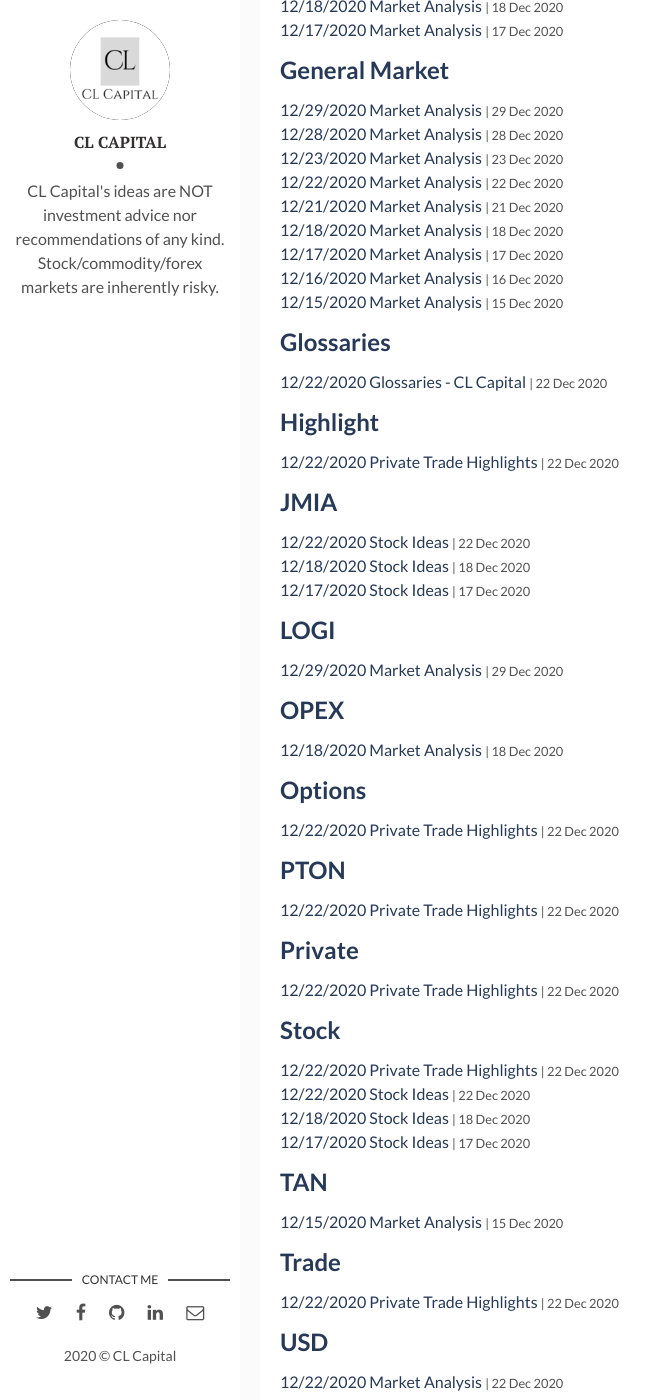
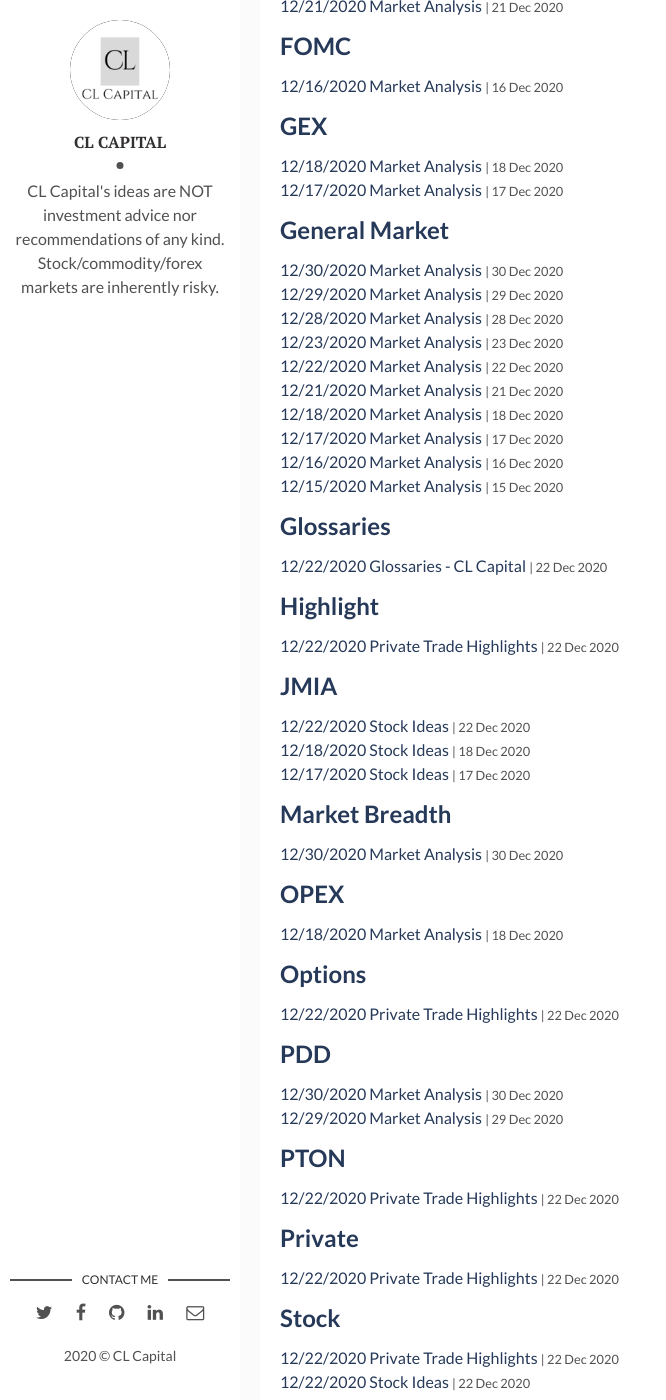
Before and after one commit to CLCapital/clcapical.github.io, a Jekyll site: the page built from tags.html, in a window 1280 px wide and 1400 px high, scrolled down 1115 px. Shown: the whole window, without its empty margins (0-666 px from the left). Built offline with Jekyll 4.4.1, drawn with Linux system fonts in a browser that asks for light colours; some of the changed lines change nothing that is shown; some of the changed text lies outside the part shown.

Commit message:
20201230

```diff
--- a/_posts/2020-12-29-market-update-20201229.markdown
+++ b/_posts/2020-12-29-market-update-20201229.markdown
@@ -5,7 +5,7 @@
 description: Market Analysis
 #img: # Add image post (optional)
 fig-caption: # Add figcaption (optional)
-tags: [General Market, LOGI]
+tags: [General Market, PDD]
 ---
 # General Market commentary
 [![SPX]({{site.baseurl}}/assets/img/2020-12-29/SPX-d.jpg)]({{site.baseurl}}/assets/img/2020-12-29/SPX-d.jpg)
--- /dev/null
+++ b/_posts/2020-12-30-market-update-20201230.markdown
@@ -0,0 +1,50 @@
+---
+layout: post
+title: 12/30/2020 Market Analysis
+date: 2020-12-30 12:56:00 -0800
+description: Market Analysis
+#img: # Add image post (optional)
+fig-caption: # Add figcaption (optional)
+tags: [General Market, Market Breadth, BPSPX, PDD, BIDU]
+---
+# General Market commentary
+[![SPX]({{site.baseurl}}/assets/img/2020-12-30/SPX-d.jpg)]({{site.baseurl}}/assets/img/2020-12-30/SPX-d.jpg)
+S&P 500 went inside today. The volume is light as year end approaching. The internal of the market is getting a little bit thinner as you can see below. If you are unfamiliar with $BPSPX indicator, please read [this document: StockCharts Bullish Percent Index
+](https://school.stockcharts.com/doku.php?id=index_symbols:bpi_symbols).
+[![SPX]({{site.baseurl}}/assets/img/2020-12-30/SPX-BPSPX-d.jpg)]({{site.baseurl}}/assets/img/2020-12-30/SPX-BPSPX-d.jpg)
+
+As you can see in the $SPX vs $BPSPX chart, the divergence is getting wider. This is another reason why we see the midterm risk is high.
+
+# Quantative market model signal
+
+1. Midterm trend: moderately bullish
+
+2. Midterm risk: high
+
+# Featured charts
+
+## PDD
+[![PDD]({{site.baseurl}}/assets/img/2020-12-30/PDD-market-summary.jpg)]({{site.baseurl}}/assets/img/2020-12-30/PDD-market-summary.jpg)
+
+As we highlighted in [yesterday's market update]({% post_url 2020-12-29-market-update-20201229 %}), PDD closed up with another +7.77% today.
+This sustained buying proved our thesis that all the funds want China E-commerce exposure are under-allocated on PDD.
+We called for 200 price target in the near term and it might get there soon.
+
+## BIDU
+[![BIDU]({{site.baseurl}}/assets/img/2020-12-30/BIDU-market-summary.jpg)]({{site.baseurl}}/assets/img/2020-12-30/BIDU-market-summary.jpg)
+[![BIDU]({{site.baseurl}}/assets/img/2020-12-30/BIDU-d.jpg)]({{site.baseurl}}/assets/img/2020-12-30/BIDU-d.jpg)
+
+CL Capital had a fun day with Baidu. BIDU broke out of a short consolidation and closed up +12.59% today and gained another 2% in after hours.
+CL Capital entered BIDU 20201231C205 calls at 3. It hit 15 at close. That's +500% gain in one day.
+We then entered 20210115C220/240 bull call spread as a safer play for [our private members]({% post_url 2020-12-22-clcapital-twitter-rules.20201222 %}).
+
+[![BIDU]({{site.baseurl}}/assets/img/2020-12-30/CLCapitalPrivate/BIDU220-240c-trade.jpg)]({{site.baseurl}}/assets/img/2020-12-30/CLCapitalPrivate/BIDU220-240c-trade.jpg)
+
+Needless to say after an hour and half those call spreads went +100%. We alerted our members to sell half and make the rest a free bet to manage risk.
+
+[![BIDU]({{site.baseurl}}/assets/img/2020-12-30/CLCapitalPrivate/BIDU220-240c-trade-double.jpg)]({{site.baseurl}}/assets/img/2020-12-30/CLCapitalPrivate/BIDU220-240c-trade-double.jpg)
+
+These call spreads are now a free bet and [theta](https://www.investopedia.com/terms/t/theta.asp#:~:text=The%20term%20theta%20refers%20to,time%20decay%20of%20an%20option.&text=Theta%20is%20generally%20expressed%20as,option%27s%20value%20declines%20every%20day.) neutral with 2 weeks to go. CL Capital believes this will be a great trade to wrap up 2020 and to start 2021 strong!
+
+One final bonus for our patient readers: Remember to play what's moving. This is the best way to compound your capital rapidly.
+The current theme in the market is clearly EV and China stocks :). As always, remember to manage your own risk!!!
```
Also changed, not shown: assets/img/2020-12-30/BIDU-d.jpg (added), assets/img/2020-12-30/BIDU-market-summary.jpg (added), assets/img/2020-12-30/CLCapitalPrivate/BIDU205c-trade.jpg (added), assets/img/2020-12-30/CLCapitalPrivate/BIDU220-240c-trade-double.jpg (added), assets/img/2020-12-30/CLCapitalPrivate/BIDU220-240c-trade.jpg (added), assets/img/2020-12-30/PDD-market-summary.jpg (added), assets/img/2020-12-30/SPX-BPSPX-d.jpg (added), assets/img/2020-12-30/SPX-d.jpg (added).
